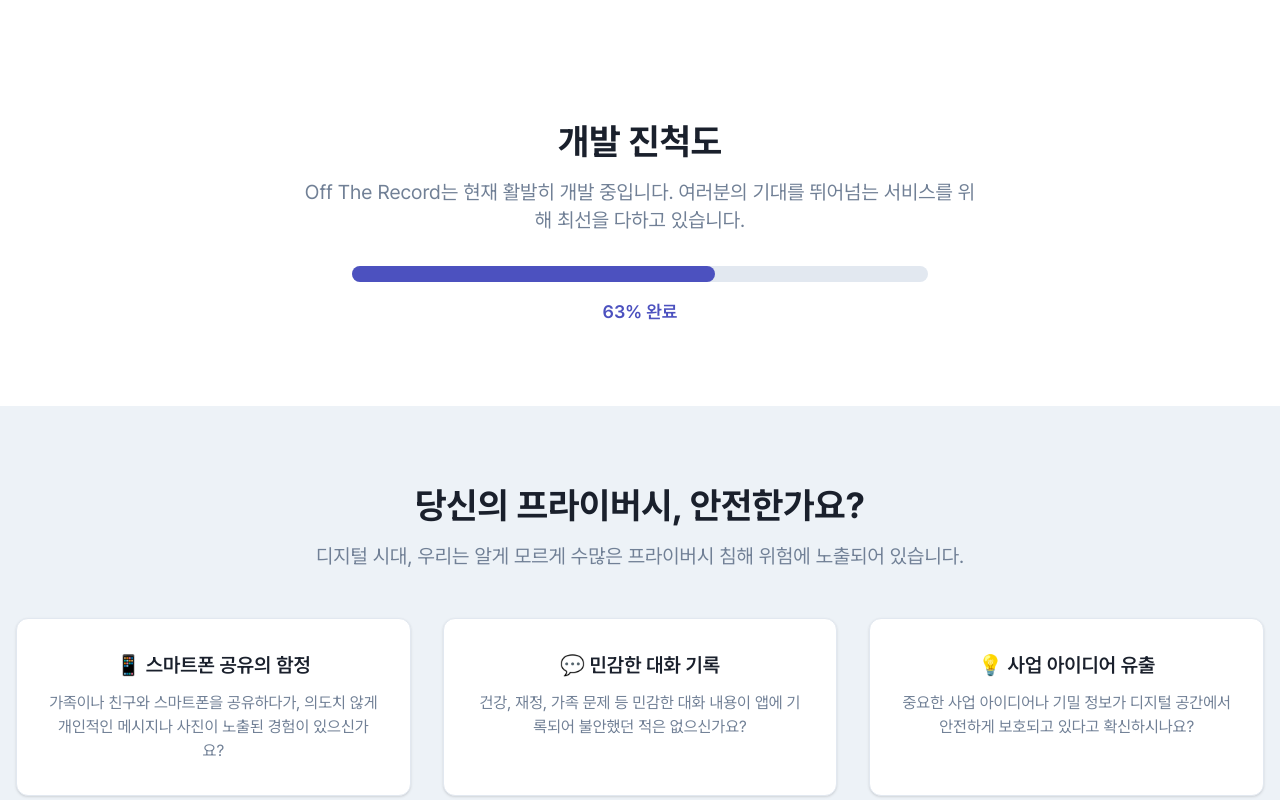
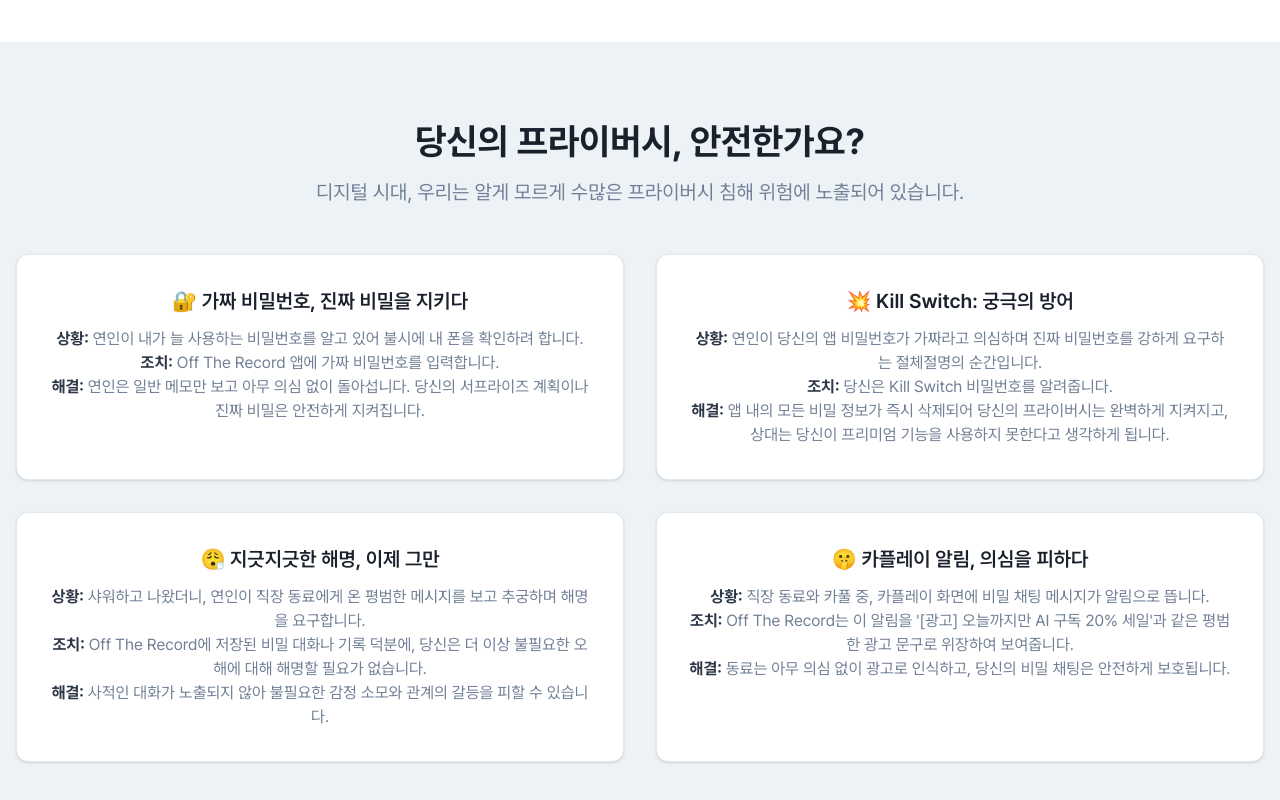
Before and after one commit to kimyeonsik/off-the-record-branding, a Next.js app: page / in a window 1280 px wide. Shown: the part 540-1340 px from the top of the page. Built offline with nearby package versions, Linux system fonts and the light colour scheme.

Commit message:
Feat: Update README and enhance privacy breach cases section in the homepage

```diff
--- a/src/app/api/waiting-list/route.ts
+++ b/src/app/api/waiting-list/route.ts
@@ -41,7 +41,7 @@
     // 개인 정보 수집 없이 고유 초대 코드 생성
     // eslint-disable-next-line @typescript-eslint/no-require-imports
     const crypto = require('crypto'); // Node.js 내장 모듈
-    const inviteCode = crypto.randomUUID(); // UUID 생성
+    const inviteCode = crypto.randomUUID().toUpperCase(); // UUID 생성 후 대문자로 변환
 
     const newItem = {
       invite_code: inviteCode, // 고유 초대 코드
--- a/src/app/page.tsx
+++ b/src/app/page.tsx
@@ -97,20 +97,6 @@
         </div>
       </section>
 
-      {/* Development Progress Section */}
-      <section className="py-20 px-4">
-        <div className="container mx-auto text-center">
-          <h2 className="text-4xl font-bold mb-4">개발 진척도</h2>
-          <p className="text-xl text-neutral-500 mb-8 max-w-2xl mx-auto">
-            Off The Record는 현재 활발히 개발 중입니다. 여러분의 기대를 뛰어넘는 서비스를 위해 최선을 다하고 있습니다.
-          </p>
-          <div className="w-full bg-neutral-200 rounded-full h-4 mb-4 mx-auto max-w-xl">
-            <div className="bg-primary h-4 rounded-full" style={{ width: '63%' }}></div>
-          </div>
-          <p className="text-lg font-semibold text-primary">63% 완료</p>
-        </div>
-      </section> {/* End of Hero Section */}
-
       {/* Privacy Breach Cases Section */}
       <section className="py-20 px-4 bg-neutral-100">
         <div className="container mx-auto text-center">
@@ -119,23 +105,44 @@
             디지털 시대, 우리는 알게 모르게 수많은 프라이버시 침해 위험에 노출되어 있습니다.
           </p>
 
-          <div className="grid md:grid-cols-2 lg:grid-cols-3 gap-8">
+          <div className="grid md:grid-cols-2 gap-8">
+            {/* Case 1: 특수 관계인 (애인/배우자) 에 대한 위기 상황 - 가짜 비밀번호 */}
             <div className="bg-background border border-neutral-200 rounded-xl p-8 shadow-sm">
-              <h3 className="text-xl font-semibold mb-3">📱 스마트폰 공유의 함정</h3>
+              <h3 className="text-xl font-semibold mb-3">🔐 가짜 비밀번호, 진짜 비밀을 지키다</h3>
               <p className="text-neutral-500">
-                가족이나 친구와 스마트폰을 공유하다가, 의도치 않게 개인적인 메시지나 사진이 노출된 경험이 있으신가요?
+                <span className="font-bold text-neutral-700">상황:</span> 연인이 내가 늘 사용하는 비밀번호를 알고 있어 불시에 내 폰을 확인하려 합니다.<br />
+                <span className="font-bold text-neutral-700">조치:</span> Off The Record 앱에 가짜 비밀번호를 입력합니다.<br />
+                <span className="font-bold text-neutral-700">해결:</span> 연인은 일반 메모만 보고 아무 의심 없이 돌아섭니다. 당신의 서프라이즈 계획이나 진짜 비밀은 안전하게 지켜집니다.
               </p>
             </div>
+
+            {/* Case 2: 특수 관계인 (애인/배우자) 에 대한 위기 상황 - Kill Switch */}
             <div className="bg-background border border-neutral-200 rounded-xl p-8 shadow-sm">
-              <h3 className="text-xl font-semibold mb-3">💬 민감한 대화 기록</h3>
+              <h3 className="text-xl font-semibold mb-3">💥 Kill Switch: 궁극의 방어</h3>
               <p className="text-neutral-500">
-                건강, 재정, 가족 문제 등 민감한 대화 내용이 앱에 기록되어 불안했던 적은 없으신가요?
+                <span className="font-bold text-neutral-700">상황:</span> 연인이 당신의 앱 비밀번호가 가짜라고 의심하며 진짜 비밀번호를 강하게 요구하는 절체절명의 순간입니다.<br />
+                <span className="font-bold text-neutral-700">조치:</span> 당신은 Kill Switch 비밀번호를 알려줍니다.<br />
+                <span className="font-bold text-neutral-700">해결:</span> 앱 내의 모든 비밀 정보가 즉시 삭제되어 당신의 프라이버시는 완벽하게 지켜지고, 상대는 당신이 프리미엄 기능을 사용하지 못한다고 생각하게 됩니다.
               </p>
             </div>
+
+            {/* Case 3: 특수 관계인 (애인/배우자) 에 대한 위기 상황 - 지긋지긋한 해명 */}
             <div className="bg-background border border-neutral-200 rounded-xl p-8 shadow-sm">
-              <h3 className="text-xl font-semibold mb-3">💡 사업 아이디어 유출</h3>
+              <h3 className="text-xl font-semibold mb-3">😮‍💨 지긋지긋한 해명, 이제 그만</h3>
               <p className="text-neutral-500">
-                중요한 사업 아이디어나 기밀 정보가 디지털 공간에서 안전하게 보호되고 있다고 확신하시나요?
+                <span className="font-bold text-neutral-700">상황:</span> 샤워하고 나왔더니, 연인이 직장 동료에게 온 평범한 메시지를 보고 추궁하며 해명을 요구합니다.<br />
+                <span className="font-bold text-neutral-700">조치:</span> Off The Record에 저장된 비밀 대화나 기록 덕분에, 당신은 더 이상 불필요한 오해에 대해 해명할 필요가 없습니다.<br />
+                <span className="font-bold text-neutral-700">해결:</span> 사적인 대화가 노출되지 않아 불필요한 감정 소모와 관계의 갈등을 피할 수 있습니다.
+              </p>
+            </div>
+
+            {/* Case 4: 친구, 지인, 직장 동료 등에 대한 비밀 노출 - 카플레이 알림 */}
+            <div className="bg-background border border-neutral-200 rounded-xl p-8 shadow-sm">
+              <h3 className="text-xl font-semibold mb-3">🤫 카플레이 알림, 의심을 피하다</h3>
+              <p className="text-neutral-500">
+                <span className="font-bold text-neutral-700">상황:</span> 직장 동료와 카풀 중, 카플레이 화면에 비밀 채팅 메시지가 알림으로 뜹니다.<br />
+                <span className="font-bold text-neutral-700">조치:</span> Off The Record는 이 알림을 '[광고] 오늘까지만 AI 구독 20% 세일'과 같은 평범한 광고 문구로 위장하여 보여줍니다.<br />
+                <span className="font-bold text-neutral-700">해결:</span> 동료는 아무 의심 없이 광고로 인식하고, 당신의 비밀 채팅은 안전하게 보호됩니다.
               </p>
             </div>
           </div>
@@ -156,7 +163,7 @@
             </p>
           </div>
 
-          <div className="grid md:grid-cols-2 lg:grid-cols-3 gap-8">
+          <div className="grid md:grid-cols-2 gap-8">
             <div className="bg-background border border-neutral-200 rounded-xl p-8 hover:shadow-lg hover:shadow-primary/10 transition-all duration-300">
               <div className="w-12 h-12 bg-primary-light/10 rounded-lg flex items-center justify-center mb-4">
                 <span className="text-primary text-xl">🔒</span>
@@ -287,6 +294,20 @@
         </div>
       </section>
 
+      {/* Development Progress Section */}
+      <section className="py-20 px-4">
+        <div className="container mx-auto text-center">
+          <h2 className="text-4xl font-bold mb-4">개발 진척도</h2>
+          <p className="text-xl text-neutral-500 mb-8 max-w-2xl mx-auto">
+            Off The Record는 현재 활발히 개발 중입니다. 여러분의 기대를 뛰어넘는 서비스를 위해 최선을 다하고 있습니다.
+          </p>
+          <div className="w-full bg-neutral-200 rounded-full h-4 mb-4 mx-auto max-w-xl">
+            <div className="bg-primary h-4 rounded-full" style={{ width: '63%' }}></div>
+          </div>
+          <p className="text-lg font-semibold text-primary">63% 완료</p>
+        </div>
+      </section>
+
       {/* Join Us / Waiting List Section */}
       <section id="join-us" className="py-20 px-4 bg-neutral-100">
         <div className="container mx-auto text-center">
```
Also changed, not shown: 1 other file (tests, documents, lock files or other folders).
